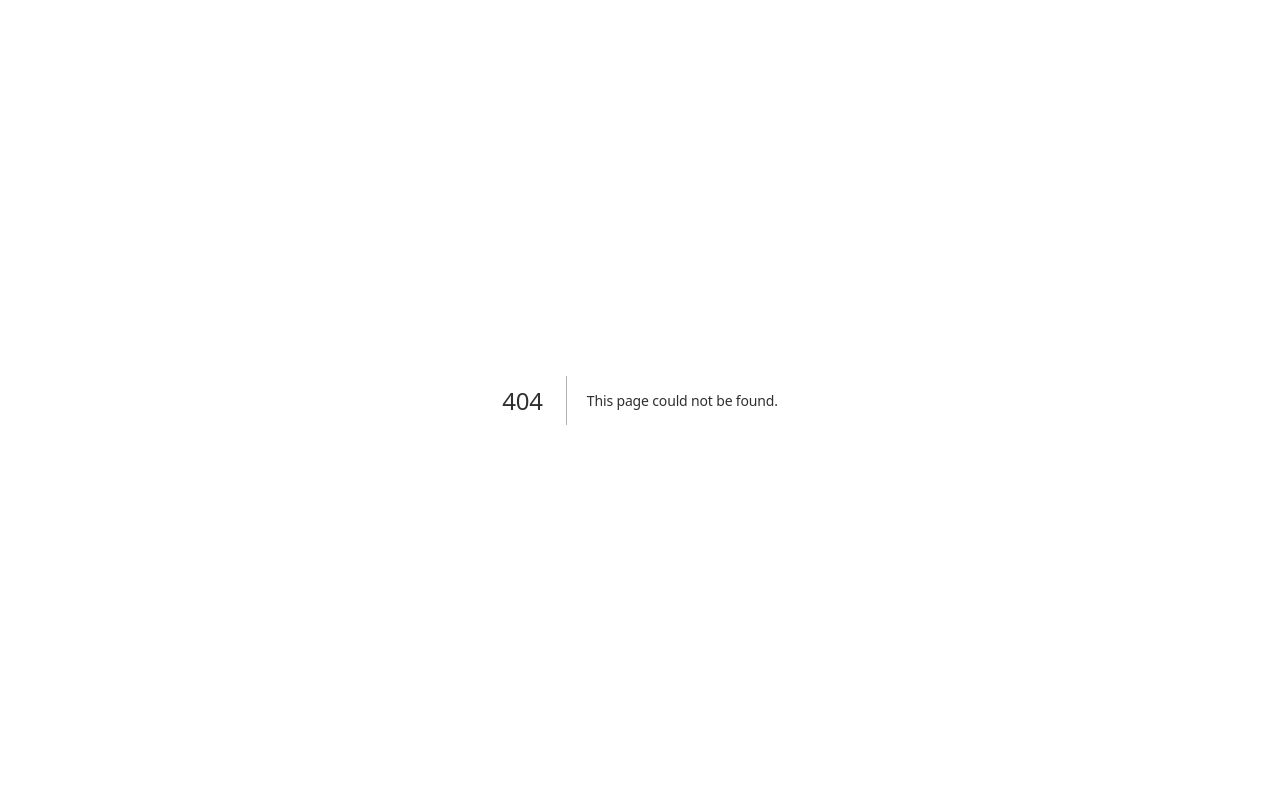
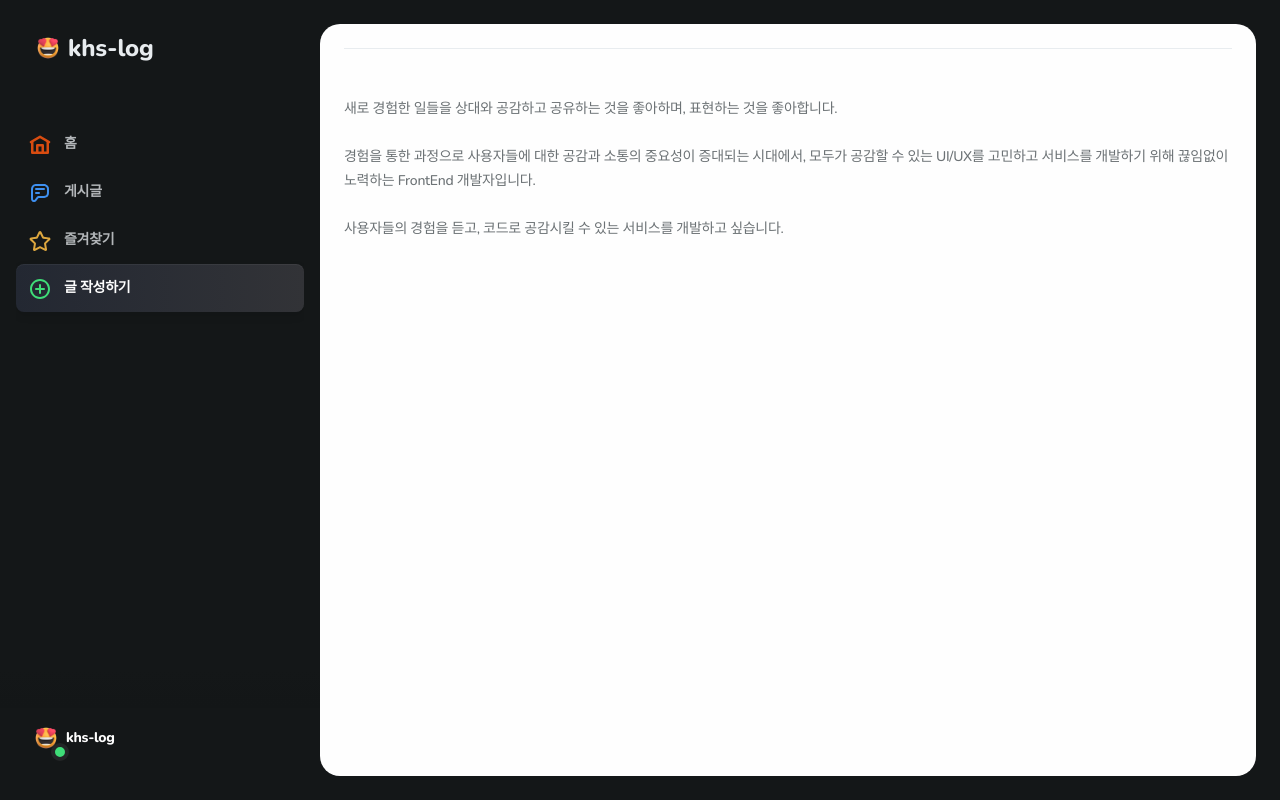
Before and after one commit to f-lab-edu/khs-log, a Next.js app: page /BlogCreate in a window 1280 px wide. Before the commit this address had no page. Built offline with nearby package versions, Linux system fonts and the light colour scheme; a web font is replaced by a local one.

Commit message:
feat: add BlogCreatePage screen

```diff
--- /dev/null
+++ b/src/app/BlogCreate/page.tsx
@@ -0,0 +1,9 @@
+import BlogCreatePage from '@/templates/BlogCreatePage'
+
+import type {NextPage} from 'next'
+
+const BlogCreate: NextPage = () => {
+  return <BlogCreatePage />
+}
+
+export default BlogCreate
--- a/src/components/Layout/index.tsx
+++ b/src/components/Layout/index.tsx
@@ -5,10 +5,10 @@ import RightCommentBar from '@/components/RightCommentBar'
 
 interface Props {
   children: React.ReactNode
-  isMainPage?: boolean
+  isMainView?: boolean
 }
 
-const Layout = ({children, isMainPage = false}: Props) => {
+const Layout = ({children, isMainView = false}: Props) => {
   const [isSideBarVisible, setIsSideBarVisible] = useState(false)
   const [isRightSideBarVisible, setIsRightSideBarVisible] = useState(true)
 
@@ -41,13 +41,13 @@ const Layout = ({children, isMainPage = false}: Props) => {
         <LeftSideBar isLeftSideBarVisible={isSideBarVisible} />
         <div className="flex py-6 md:py-0 h-screen">
           <div
-            className={`relative flex grow max-w-full bg-n-1 rounded-[1.25rem] ${isMainPage || !isRightSideBarVisible ? 'pr-0' : 'pr-[22.5rem] 2xl:pr-80 lg:pr-0'}`}>
+            className={`relative flex grow max-w-full bg-n-1 rounded-[1.25rem] ${isMainView || !isRightSideBarVisible ? 'pr-0' : 'pr-[22.5rem] 2xl:pr-80 lg:pr-0'}`}>
             <div className="relative z-2 grow p-10 space-y-10 overflow-y-auto scroll-smooth scrollbar-none 2xl:p-6 md:p-5">
               <div className="relative flex flex-col grow max-w-full md:pt-18">
                 {children}
               </div>
             </div>
-            {isMainPage ||
+            {isMainView ||
               (isRightSideBarVisible && (
                 <RightCommentBar
                   className={`${!isSideBarVisible && 'md:translate-x-64 md:before:absolute md:before:z-30 md:before:inset-0'}`}
--- a/src/components/LeftSideBar/index.tsx
+++ b/src/components/LeftSideBar/index.tsx
@@ -32,7 +32,7 @@ const LeftSideBar = ({isLeftSideBarVisible}: Props) => {
     },
     {
       title: '글 작성하기',
-      url: '/CreateBlog',
+      url: '/BlogCreate',
       icon: 'create',
       iconClass: 'fill-primary-2',
     },
--- /dev/null
+++ b/src/templates/BlogCreatePage/index.tsx
@@ -0,0 +1,27 @@
+'use client'
+
+import React from 'react'
+
+import Layout from '@/components/Layout'
+import Typography from '@/components/Typography'
+
+const BlogCreatePage = () => {
+  return (
+    <>
+      <Layout isMainView>
+        <div className="flex py-8 border-t border-n-3 lg:block md:py-8 dark:border-n-5">
+          <Typography
+            text={`새로 경험한 일들을 상대와 공감하고 공유하는 것을 좋아하며, 표현하는 것을 좋아합니다.
+
+                경험을 통한 과정으로 사용자들에 대한 공감과 소통의 중요성이 증대되는 시대에서, 모두가 공감할 수 있는 UI/UX를 고민하고 서비스를 개발하기 위해 끊임없이 노력하는 FrontEnd 개발자입니다.
+
+                사용자들의 경험을 듣고, 코드로 공감시킬 수 있는 서비스를 개발하고 싶습니다.`}
+            className="mt-4 base2 text-n-4 whitespace-pre-line"
+          />
+        </div>
+      </Layout>
+    </>
+  )
+}
+
+export default BlogCreatePage
--- a/src/templates/MainPage/index.tsx
+++ b/src/templates/MainPage/index.tsx
@@ -45,7 +45,7 @@ const IconRow = ({icons, title}: {icons: IconProps[]; title: string}) => (
 const MainPage = () => {
   return (
     <>
-      <Layout isMainPage>
+      <Layout isMainView>
         <Typography
           text="안녕하세요!! 반갑습니다! 👋🏻"
           className="mb-4 h2 md:pr-16 md:h3 font-black text-n-7"
```
